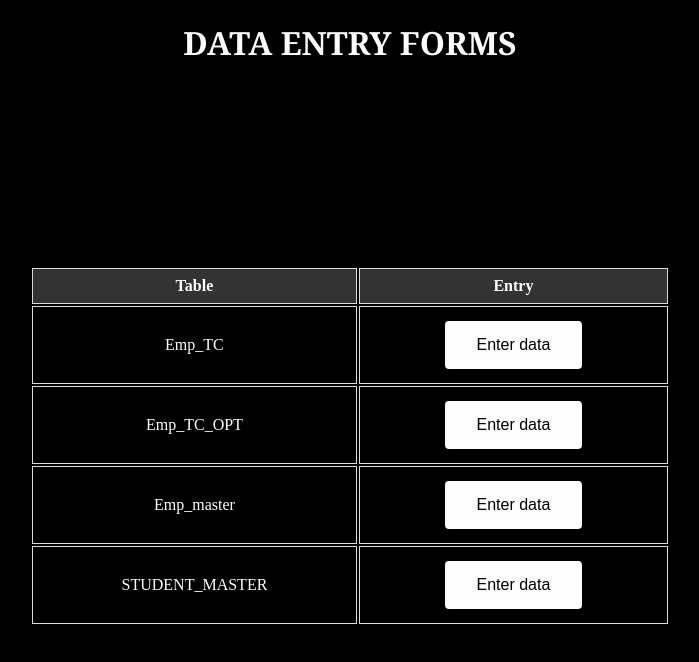
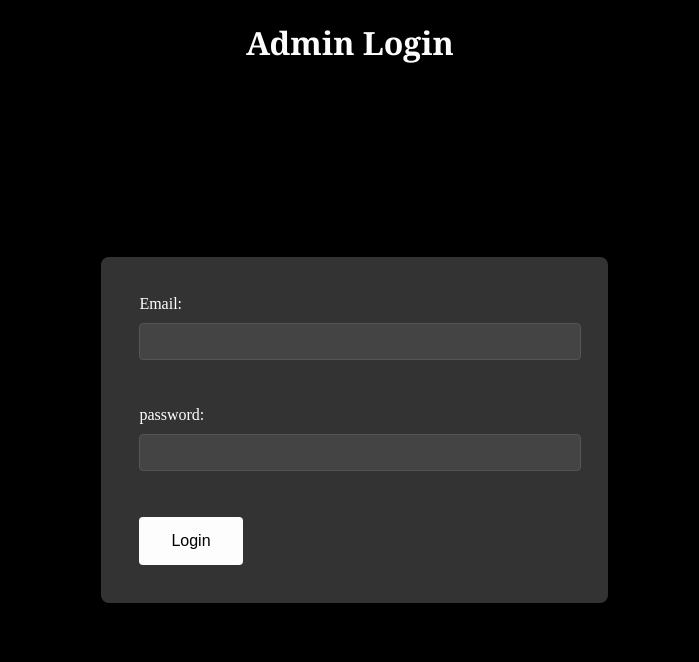
Before and after one commit to Liquid-neurons/ERP, a React (Create React App) app: page / in a window 1280 px wide. Shown: the top 662 px of the page, without its empty margins (290-989 px from the left). Built offline with nearby package versions, Linux system fonts and the light colour scheme.

Commit message:
admin_Login

```diff
--- a/src/App.js
+++ b/src/App.js
@@ -3,6 +3,7 @@ import Emp_TC from "./components/Emp_TC";
 import Emp_TC_OPT from "./components/Emp_TC_OPT";
 import Emp_master from "./components/Emp_master";
 import STUDENT_MASTER from "./components/STUDENT_MASTER";
+import Login from "./components/login";
 import { BrowserRouter as Router, Route, Routes } from 'react-router-dom';
 
 function App() {
@@ -10,7 +11,8 @@ function App() {
     <div className="App">
       <Router>
       <Routes>
-      <Route path="/" element={<Home/>}/>
+      <Route path="/" element={<Login/>}/>
+      <Route path="home" element={<Home/>}/>
       <Route path="Emp_TC" element={<Emp_TC/>}/>
       <Route path="Emp_TC_OPT" element={<Emp_TC_OPT/>}/>
       <Route path="Emp_master" element={<Emp_master/>}/>
--- a/src/components/home.js
+++ b/src/components/home.js
@@ -6,7 +6,7 @@ import { Link } from 'react-router-dom';
 function Home() {
     return(
         <div className='parent'>
-        <center><h1> DATA ENTRY FORMS </h1></center>
+        <center><h1> Data Entry Forms </h1></center>
 
         <div className='table-container'>
         <table className='table'>
--- /dev/null
+++ b/src/components/login.css
@@ -0,0 +1,71 @@
+/* home.css */
+
+
+.login-form-container {
+    display: flex;
+    justify-content: center;
+    align-items: center;
+    height: 85vh;
+    margin-top: 2%;
+    margin-right: 4%;
+}
+
+.login-form {
+    background-color: #333; /* Dark background color */
+    color: #fff; /* White text color */
+    padding: 3vw; /* Responsive padding */
+    border-radius: 8px;
+    width: 35%; /* Adjust the width as needed */
+    max-width: 50%; /* Maximum width */
+    margin: 0 auto; /* Center align the form */
+}
+
+.login-form-header {
+    text-align: center;
+    margin-bottom: 20px;
+}
+
+.login-form-label {
+    display: block;
+    margin-bottom: 8px;
+
+}
+
+.login-form-input {
+    width: 100%;
+    padding: 10px 5px;
+    margin-bottom: 20px;
+    margin-top: 10px;
+    border: 1px solid #555; /* Dark border color */
+    border-radius: 4px;
+    background-color: #444; /* Dark input background color */
+    color: #fff; /* White text color */
+}
+
+.login-form-button {
+    background-color: #fdfdfd;
+    color: #000;
+    border: none;
+    padding: 15px 32px;
+    text-align: center;
+    text-decoration: none;
+    display: inline-block;
+    font-size: 16px;
+    cursor: pointer;
+    border-radius: 4px;
+}
+
+.login-form-button:hover {
+    background-color: #ccc; /* Darker background color on hover */
+}
+
+h1 {
+    color: #fdfdfd;
+}
+
+/* Media query for smaller screens */
+@media (max-width: 768px) {
+    .form {
+        width: 90%;
+    }
+}
--- /dev/null
+++ b/src/components/login.js
@@ -0,0 +1,96 @@
+import './login.css'
+import React, { useState } from 'react';
+import { useNavigate  } from 'react-router-dom';
+
+
+function Login(){
+
+    const navigate = useNavigate ()
+
+    const [formData, setFormData] = useState({
+        email:'',
+        password:''
+      });
+
+      const handleChange = (e) => {
+        const { name, value } = e.target;
+        setFormData({
+          ...formData,
+          [name]: value
+        });
+      };
+
+      const handleSubmit = (e) => {
+        e.preventDefault();
+
+        // Convert form data to JSON
+        const jsonData = JSON.stringify(formData);
+
+        console.log(formData);
+
+        // Send JSON data to backend
+        fetch('http://49.206.252.212:5000/login', {
+          method: 'POST',
+          headers: {
+            'Content-Type': 'application/json'
+          },
+          body: jsonData
+        })
+        .then(response => {
+          if (!response.ok) {
+            throw new Error('Network response was not ok');
+          }
+          return response.json();
+        })
+        .then(data => {
+          console.log('Success:', data);
+          if (data.success) {
+            alert('Login successful');
+            // Redirect to home page
+            navigate('/home');
+          } else {
+            alert('Not authorised');
+          }
+        })
+        .catch(error => {
+          console.error('Error:', error);
+          // Optionally, you can handle errors here
+        });
+      };
+
+    return(
+        <div>
+            <center><h1>Admin Login</h1></center>
+        <div className="login-form-container">
+        <h2 className="login-form-header">Login</h2>
+        <form className="login-form" onSubmit={handleSubmit} >
+          <label className="login-form-label">
+            Email:
+            <input
+              type="email"
+              name="email"
+              value={formData.email}
+              onChange={handleChange}
+              className="login-form-input"
+            />
+          </label>
+          <br />
+          <label className="login-form-label">
+            password:
+            <input
+              type="password"
+              name="password"
+              value={formData.password}
+              onChange={handleChange}
+              className="login-form-input"
+            />
+          </label>
+          <br />
+          <button type="submit" className="login-form-button">Login</button>
+        </form>
+      </div>
+      </div>
+    );
+}
+
+export default Login;
```
